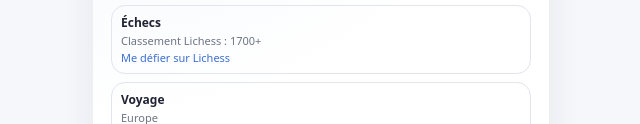
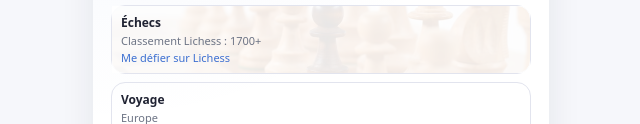
Before and after one commit to ParisseNicolas/cv, a plain HTML site: page index.html in a window 1280 px wide. Shown: the part 2416-2540 px from the top of the page, without its empty margins (319-959 px from the left). Drawn offline with Linux system fonts and the light colour scheme.

Commit message:
Ajout background section échecs

```diff
--- a/index.html
+++ b/index.html
@@ -583,6 +583,28 @@
       object-fit: contain;
     }
 
+    .chess-card {
+      background-image: url('./cv/images/chess-board.jpg');
+      background-size: cover;
+      background-position: center;
+      position: relative;
+    }
+
+    .chess-card::before {
+      content: '';
+      position: absolute;
+      top: 0;
+      left: 0;
+      right: 0;
+      bottom: 0;
+      background: rgba(255, 255, 255, 0.9);
+      z-index: 0;
+    }
+
+    .chess-card > * {
+      position: relative;
+      z-index: 1;
+    }
   </style>
 </head>
 <body>
@@ -900,7 +922,7 @@
             </div>
 
             <!-- Échecs -->
-            <div class="tag-card">
+            <div class="tag-card chess-card">
               <div class="tag-title">Échecs</div>
               <div class="tag-sub">
                 Classement Lichess : 1700+
```
Also changed, not shown: cv/images/chess-board.jpg (added).
